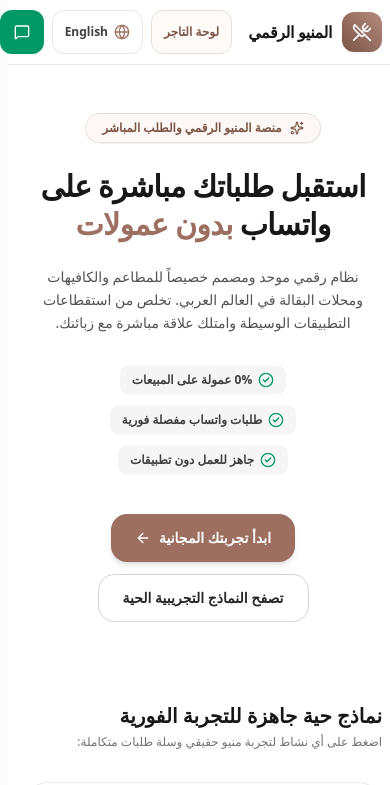
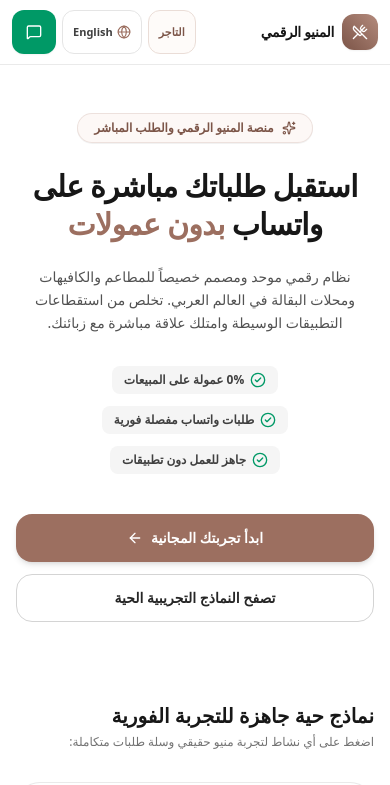
Before and after one commit to shaban-aly/Digital-Menu, a Next.js app: page / in a window 390 px wide. Shown: the top 785 px of the page. Built offline with nearby package versions, Linux system fonts and the light colour scheme.

Commit message:
style(landing): enhance mobile responsiveness, overflow guards, and local dev network config

```diff
--- a/next.config.mjs
+++ b/next.config.mjs
@@ -1,5 +1,6 @@
 /** @type {import('next').NextConfig} */
 const nextConfig = {
+   allowedDevOrigins: ['192.168.1.5'],
   images: {
     remotePatterns: [
       {
--- a/src/app/globals.css
+++ b/src/app/globals.css
@@ -25,6 +25,12 @@
   }
 }
 
+html,
+body {
+  max-width: 100%;
+  overflow-x: clip;
+}
+
 body {
   color: var(--foreground);
   background: var(--background);
@@ -33,10 +39,12 @@ body {
   -webkit-tap-highlight-color: transparent;
 }
 
-/* Hide scrollbar for category tabs */
+/* Hide scrollbars cleanly for horizontal tab bars */
+.scrollbar-none::-webkit-scrollbar,
 .no-scrollbar::-webkit-scrollbar {
   display: none;
 }
+.scrollbar-none,
 .no-scrollbar {
   -ms-overflow-style: none;
   scrollbar-width: none;
--- a/src/features/landing/components/hero-section.tsx
+++ b/src/features/landing/components/hero-section.tsx
@@ -65,7 +65,7 @@ export const HeroSection: React.FC = () => {
   );
 
   return (
-    <section className="relative pt-12 pb-16 px-4 sm:px-6 overflow-hidden">
+    <section className="relative pt-12 pb-16 px-4 sm:px-6 overflow-hidden w-full max-w-full">
       <div className="max-w-5xl mx-auto text-center space-y-6">
         {/* Top Badge */}
         <div className="inline-flex items-center gap-2 px-4 py-1.5 rounded-full bg-brand-50 dark:bg-brand-950/60 border border-brand-200/80 dark:border-brand-800/60 text-xs font-bold text-brand-700 dark:text-brand-300 shadow-2xs">
@@ -74,7 +74,7 @@ export const HeroSection: React.FC = () => {
         </div>
 
         {/* Main Headline */}
-        <h1 className="text-3xl sm:text-5xl font-black text-neutral-900 dark:text-neutral-50 tracking-tight leading-tight max-w-3xl mx-auto">
+        <h1 className="text-3xl sm:text-5xl font-black text-neutral-900 dark:text-neutral-50 tracking-tight leading-tight max-w-3xl mx-auto break-words">
           {isAr ? (
             <>
               استقبل طلباتك مباشرة على واتساب{" "}
@@ -109,19 +109,19 @@ export const HeroSection: React.FC = () => {
         </div>
 
         {/* CTAs */}
-        <div className="flex flex-wrap items-center justify-center gap-3 pt-4">
+        <div className="flex flex-col sm:flex-row items-center justify-center gap-3 pt-4 w-full max-w-md mx-auto sm:max-w-none">
           <a
             href={trialUrl}
             target="_blank"
             rel="noopener noreferrer"
-            className="flex items-center justify-center gap-2 px-6 py-3 rounded-2xl bg-brand-600 hover:bg-brand-700 text-white font-bold text-sm shadow-md hover:shadow-lg transition-all min-h-[48px]"
+            className="w-full sm:w-auto flex items-center justify-center gap-2 px-6 py-3 rounded-2xl bg-brand-600 hover:bg-brand-700 text-white font-bold text-sm shadow-md hover:shadow-lg transition-all min-h-[48px]"
           >
             <span>{isAr ? "ابدأ تجربتك المجانية" : "Start Free Trial"}</span>
             <ArrowIcon className="w-4 h-4" />
           </a>
           <a
             href="#models"
-            className="flex items-center justify-center gap-2 px-6 py-3 rounded-2xl border border-neutral-300 dark:border-neutral-700 bg-white dark:bg-neutral-900 text-neutral-800 dark:text-neutral-200 font-bold text-sm hover:bg-neutral-50 dark:hover:bg-neutral-800 transition-all min-h-[48px]"
+            className="w-full sm:w-auto flex items-center justify-center gap-2 px-6 py-3 rounded-2xl border border-neutral-300 dark:border-neutral-700 bg-white dark:bg-neutral-900 text-neutral-800 dark:text-neutral-200 font-bold text-sm hover:bg-neutral-50 dark:hover:bg-neutral-800 transition-all min-h-[48px]"
           >
             <span>{isAr ? "تصفح النماذج التجريبية الحية" : "Explore Live Pilot Demos"}</span>
           </a>
--- a/src/features/landing/components/landing-footer.tsx
+++ b/src/features/landing/components/landing-footer.tsx
@@ -32,12 +32,12 @@ export const LandingFooter: React.FC = () => {
         </div>
 
         {/* Links & WhatsApp CTA */}
-        <div className="flex flex-col sm:flex-row items-center gap-4">
+        <div className="flex flex-col sm:flex-row items-center gap-3 sm:gap-4 w-full sm:w-auto">
           <a
             href={whatsappUrl}
             target="_blank"
             rel="noopener noreferrer"
-            className="flex items-center gap-1.5 px-4 py-2.5 rounded-xl bg-emerald-600 hover:bg-emerald-700 text-white text-xs font-bold transition-all min-h-[44px]"
+            className="w-full sm:w-auto flex items-center justify-center gap-1.5 px-4 py-2.5 rounded-xl bg-emerald-600 hover:bg-emerald-700 text-white text-xs font-bold transition-all min-h-[44px]"
           >
             <MessageSquare className="w-4 h-4" />
             <span>{isAr ? "ابدأ متجرك عبر واتساب" : "Launch Store via WhatsApp"}</span>
--- a/src/features/landing/components/landing-navbar.tsx
+++ b/src/features/landing/components/landing-navbar.tsx
@@ -25,14 +25,14 @@ export const LandingNavbar: React.FC = () => {
 
   return (
     <header className="sticky top-0 z-40 w-full bg-white/85 dark:bg-neutral-950/85 backdrop-blur-md border-b border-neutral-200/80 dark:border-neutral-800">
-      <div className="max-w-6xl mx-auto px-4 sm:px-6 h-16 flex items-center justify-between gap-4">
+      <div className="max-w-6xl mx-auto px-3 sm:px-6 h-16 flex items-center justify-between gap-2 sm:gap-4">
         {/* Brand Logo */}
-        <Link href="/" className="flex items-center gap-2.5 shrink-0 min-h-[44px]">
-          <div className="w-10 h-10 rounded-xl bg-gradient-to-tr from-brand-700 to-brand-500 text-white flex items-center justify-center shadow-xs">
-            <UtensilsCrossed className="w-5 h-5" />
+        <Link href="/" className="flex items-center gap-2 shrink-0 min-h-[44px] min-w-0">
+          <div className="w-9 h-9 sm:w-10 sm:h-10 rounded-xl bg-gradient-to-tr from-brand-700 to-brand-500 text-white flex items-center justify-center shadow-xs shrink-0">
+            <UtensilsCrossed className="w-4 h-4 sm:w-5 sm:h-5" />
           </div>
-          <div>
-            <span className="font-extrabold text-base sm:text-lg text-neutral-900 dark:text-neutral-100 tracking-tight">
+          <div className="min-w-0">
+            <span className="font-extrabold text-sm sm:text-lg text-neutral-900 dark:text-neutral-100 tracking-tight block truncate">
               {isAr ? "المنيو الرقمي" : "Digital Menu"}
             </span>
             <span className="hidden sm:inline-block ms-1.5 px-2 py-0.5 text-[10px] font-bold rounded-full bg-brand-50 text-brand-700 dark:bg-brand-950/60 dark:text-brand-300 border border-brand-200/60 dark:border-brand-800/60">
@@ -55,21 +55,22 @@ export const LandingNavbar: React.FC = () => {
         </nav>
 
         {/* Actions: Language Toggle + Admin Dashboard + WhatsApp CTA */}
-        <div className="flex items-center gap-2 shrink-0">
+        <div className="flex items-center gap-1.5 sm:gap-2 shrink-0">
           <Link
             href="/admin"
-            className="flex items-center gap-1.5 px-3 py-2 rounded-xl border border-brand-200 dark:border-brand-800 bg-brand-50/60 dark:bg-brand-950/40 text-xs font-bold text-brand-700 dark:text-brand-300 hover:bg-brand-100 transition-colors min-h-[44px]"
+            className="flex items-center gap-1.5 px-2.5 sm:px-3 py-2 rounded-xl border border-brand-200 dark:border-brand-800 bg-brand-50/60 dark:bg-brand-950/40 text-[11px] sm:text-xs font-bold text-brand-700 dark:text-brand-300 hover:bg-brand-100 transition-colors min-h-[44px]"
           >
-            <span>{isAr ? "لوحة التاجر" : "Merchant Admin"}</span>
+            <span className="hidden sm:inline">{isAr ? "لوحة التاجر" : "Merchant Admin"}</span>
+            <span className="sm:hidden">{isAr ? "التاجر" : "Admin"}</span>
           </Link>
 
           <button
             type="button"
             onClick={toggleLanguage}
-            className="flex items-center gap-1.5 px-3 py-2 rounded-xl border border-neutral-200 dark:border-neutral-800 bg-white dark:bg-neutral-900 text-xs font-bold text-neutral-700 dark:text-neutral-300 hover:bg-neutral-100 dark:hover:bg-neutral-800 transition-colors min-h-[44px] cursor-pointer"
+            className="flex items-center gap-1 px-2.5 sm:px-3 py-2 rounded-xl border border-neutral-200 dark:border-neutral-800 bg-white dark:bg-neutral-900 text-[11px] sm:text-xs font-bold text-neutral-700 dark:text-neutral-300 hover:bg-neutral-100 dark:hover:bg-neutral-800 transition-colors min-h-[44px] cursor-pointer"
             aria-label="Toggle language"
           >
-            <Globe className="w-4 h-4 text-brand-600 dark:text-brand-400" />
+            <Globe className="w-3.5 h-3.5 sm:w-4 sm:h-4 text-brand-600 dark:text-brand-400 shrink-0" />
             <span>{isAr ? "English" : "العربية"}</span>
           </button>
 
@@ -77,9 +78,10 @@ export const LandingNavbar: React.FC = () => {
             href={whatsappUrl}
             target="_blank"
             rel="noopener noreferrer"
-            className="flex items-center gap-1.5 px-3.5 py-2 rounded-xl bg-emerald-600 hover:bg-emerald-700 text-white text-xs font-bold shadow-xs transition-all min-h-[44px]"
+            aria-label={isAr ? "تواصل عبر واتساب" : "WhatsApp Inquiry"}
+            className="flex items-center justify-center gap-1.5 p-2.5 sm:px-3.5 sm:py-2 rounded-xl bg-emerald-600 hover:bg-emerald-700 text-white text-xs font-bold shadow-xs transition-all min-h-[44px] min-w-[44px]"
           >
-            <MessageSquare className="w-4 h-4" />
+            <MessageSquare className="w-4 h-4 shrink-0" />
             <span className="hidden sm:inline">{isAr ? "تواصل واتساب" : "WhatsApp"}</span>
           </a>
         </div>
--- a/src/features/landing/components/landing-page-view.tsx
+++ b/src/features/landing/components/landing-page-view.tsx
@@ -12,9 +12,9 @@ import { LandingFooter } from "./landing-footer";
 
 export const LandingPageView: React.FC = () => {
   return (
-    <div className="min-h-screen bg-white dark:bg-neutral-950 text-neutral-900 dark:text-neutral-100 flex flex-col selection:bg-brand-500 selection:text-white">
+    <div className="min-h-screen w-full max-w-full overflow-x-hidden bg-white dark:bg-neutral-950 text-neutral-900 dark:text-neutral-100 flex flex-col selection:bg-brand-500 selection:text-white">
       <LandingNavbar />
-      <main className="flex-1">
+      <main className="flex-1 w-full max-w-full overflow-x-hidden">
         <HeroSection />
         <PhoneSimulator />
         <SolutionsSection />
--- a/src/features/landing/components/pricing-section.tsx
+++ b/src/features/landing/components/pricing-section.tsx
@@ -41,7 +41,7 @@ export const PricingSection: React.FC = () => {
                 key={plan.id}
                 className={`relative p-6 rounded-3xl flex flex-col justify-between transition-all ${
                   plan.isPopular
-                    ? "bg-white dark:bg-neutral-900 border-2 border-brand-500 shadow-xl scale-102 z-10"
+                    ? "bg-white dark:bg-neutral-900 border-2 border-brand-500 shadow-xl md:scale-102 z-10"
                     : "bg-white dark:bg-neutral-900 border border-neutral-200/80 dark:border-neutral-800 shadow-xs hover:shadow-md"
                 }`}
               >
```
Also changed, not shown: src/features/landing/components/phone-simulator.tsx (+4 -4 lines), src/features/landing/components/roi-calculator.tsx (+4 -4 lines).
